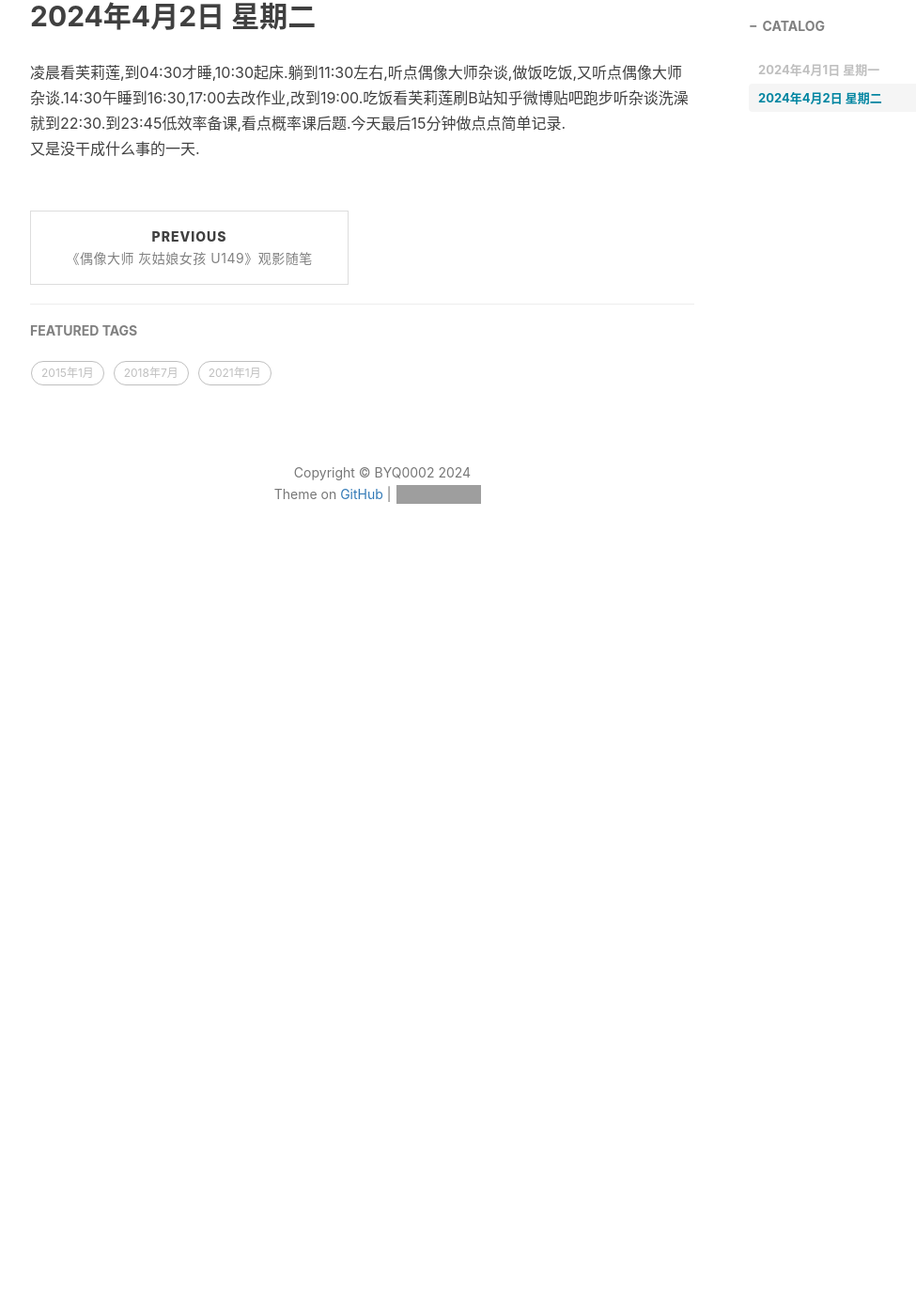
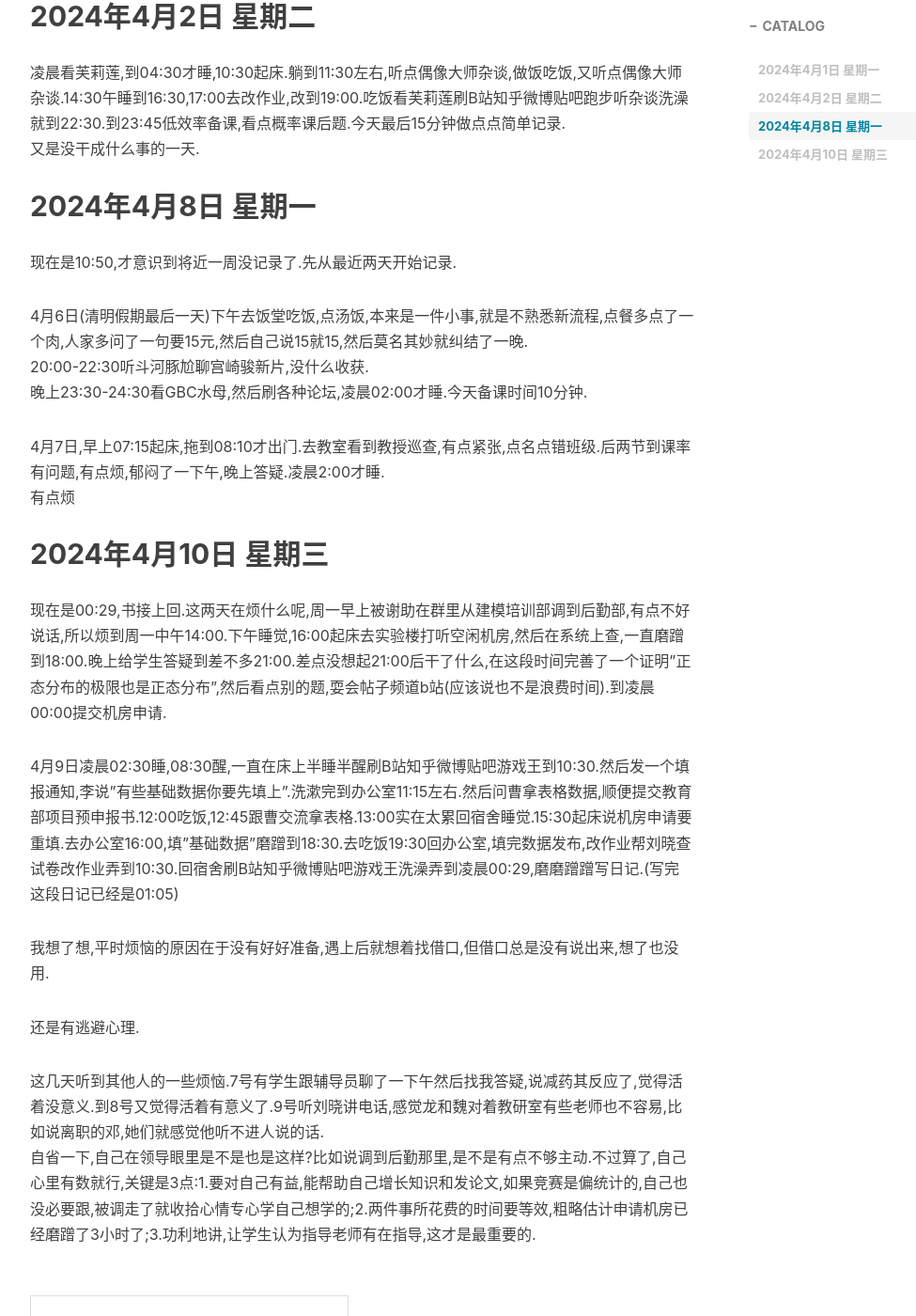
Before and after one commit to BYQ0002/BYQ0002.github.io, a Jekyll site: the page built from _posts/2023-10-23-一点近况.md, in a window 1280 px wide and 1400 px high, scrolled down 1374 px. Shown: the whole window at 94% size, without its empty margins (233-1208 px from the left). Built offline with Jekyll 4.4.1, drawn with Linux system fonts in a browser that asks for light colours; nearby versions of some CDN libraries; comment, search, counter and statistics services are not loaded; before the commit the page ends 2004 px from its top, so only the background shows below that; grey boxes are pictures that could not be loaded.

Commit message:
Update 2023-10-23-一点近况.md

```diff
--- a/_posts/2023-10-23-一点近况.md
+++ b/_posts/2023-10-23-一点近况.md
@@ -35,3 +35,27 @@ tags:                                                  #标签
 
 凌晨看芙莉莲,到04:30才睡,10:30起床.躺到11:30左右,听点偶像大师杂谈,做饭吃饭,又听点偶像大师杂谈.14:30午睡到16:30,17:00去改作业,改到19:00.吃饭看芙莉莲刷B站知乎微博贴吧跑步听杂谈洗澡就到22:30.到23:45低效率备课,看点概率课后题.今天最后15分钟做点点简单记录.
 又是没干成什么事的一天.
+
+## 2024年4月8日 星期一
+
+现在是10:50,才意识到将近一周没记录了.先从最近两天开始记录.
+
+4月6日(清明假期最后一天)下午去饭堂吃饭,点汤饭,本来是一件小事,就是不熟悉新流程,点餐多点了一个肉,人家多问了一句要15元,然后自己说15就15,然后莫名其妙就纠结了一晚.
+20:00-22:30听斗河豚尬聊宫崎骏新片,没什么收获.
+晚上23:30-24:30看GBC水母,然后刷各种论坛,凌晨02:00才睡.今天备课时间10分钟.
+
+4月7日,早上07:15起床,拖到08:10才出门.去教室看到教授巡查,有点紧张,点名点错班级.后两节到课率有问题,有点烦,郁闷了一下午,晚上答疑.凌晨2:00才睡.
+有点烦
+
+## 2024年4月10日 星期三
+
+现在是00:29,书接上回.这两天在烦什么呢,周一早上被谢助在群里从建模培训部调到后勤部,有点不好说话,所以烦到周一中午14:00.下午睡觉,16:00起床去实验楼打听空闲机房,然后在系统上查,一直磨蹭到18:00.晚上给学生答疑到差不多21:00.差点没想起21:00后干了什么,在这段时间完善了一个证明"正态分布的极限也是正态分布",然后看点别的题,耍会帖子频道b站(应该说也不是浪费时间).到凌晨00:00提交机房申请.
+
+4月9日凌晨02:30睡,08:30醒,一直在床上半睡半醒刷B站知乎微博贴吧游戏王到10:30.然后发一个填报通知,李说"有些基础数据你要先填上".洗漱完到办公室11:15左右.然后问曹拿表格数据,顺便提交教育部项目预申报书.12:00吃饭,12:45跟曹交流拿表格.13:00实在太累回宿舍睡觉.15:30起床说机房申请要重填.去办公室16:00,填"基础数据"磨蹭到18:30.去吃饭19:30回办公室,填完数据发布,改作业帮刘晓查试卷改作业弄到10:30.回宿舍刷B站知乎微博贴吧游戏王洗澡弄到凌晨00:29,磨磨蹭蹭写日记.(写完这段日记已经是01:05)
+
+我想了想,平时烦恼的原因在于没有好好准备,遇上后就想着找借口,但借口总是没有说出来,想了也没用.
+
+还是有逃避心理.
+
+这几天听到其他人的一些烦恼.7号有学生跟辅导员聊了一下午然后找我答疑,说减药其反应了,觉得活着没意义.到8号又觉得活着有意义了.9号听刘晓讲电话,感觉龙和魏对着教研室有些老师也不容易,比如说离职的邓,她们就感觉他听不进人说的话.
+自省一下,自己在领导眼里是不是也是这样?比如说调到后勤那里,是不是有点不够主动.不过算了,自己心里有数就行,关键是3点:1.要对自己有益,能帮助自己增长知识和发论文,如果竞赛是偏统计的,自己也没必要跟,被调走了就收拾心情专心学自己想学的;2.两件事所花费的时间要等效,粗略估计申请机房已经磨蹭了3小时了;3.功利地讲,让学生认为指导老师有在指导,这才是最重要的.
```
